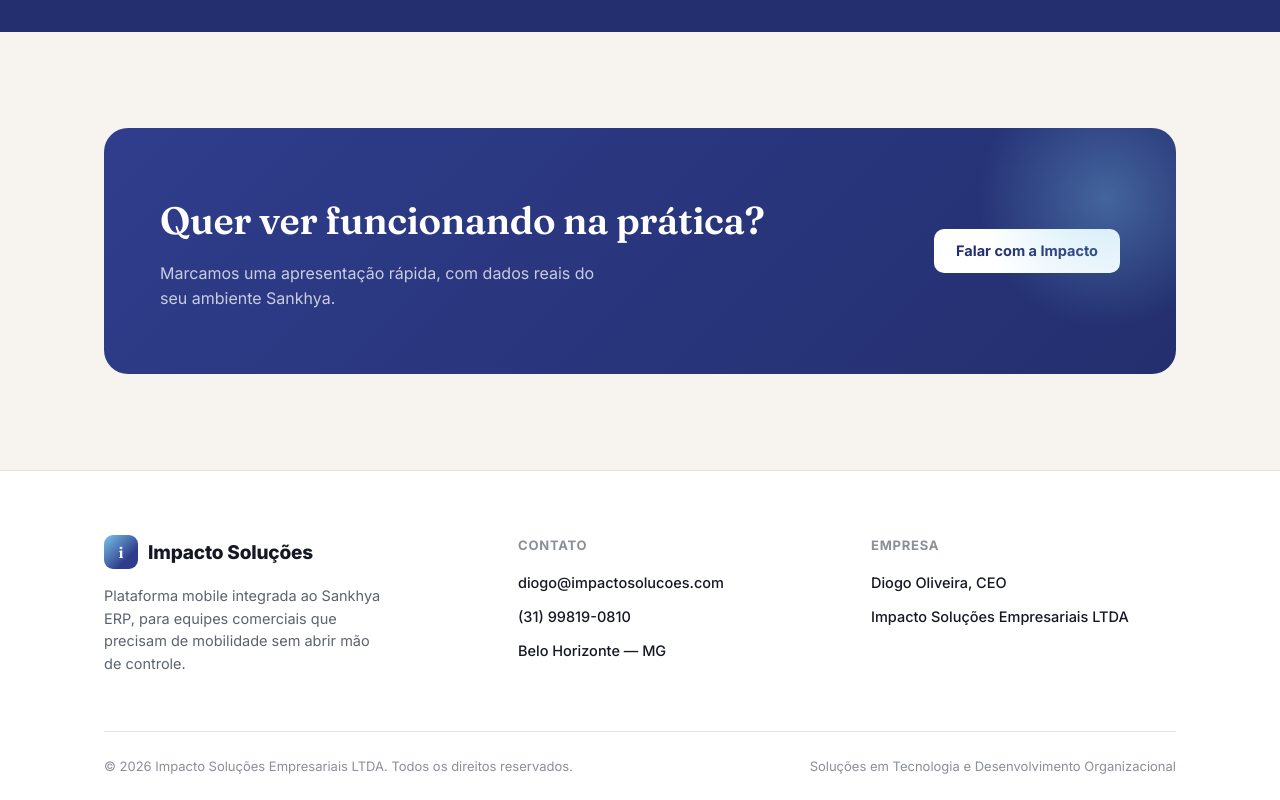
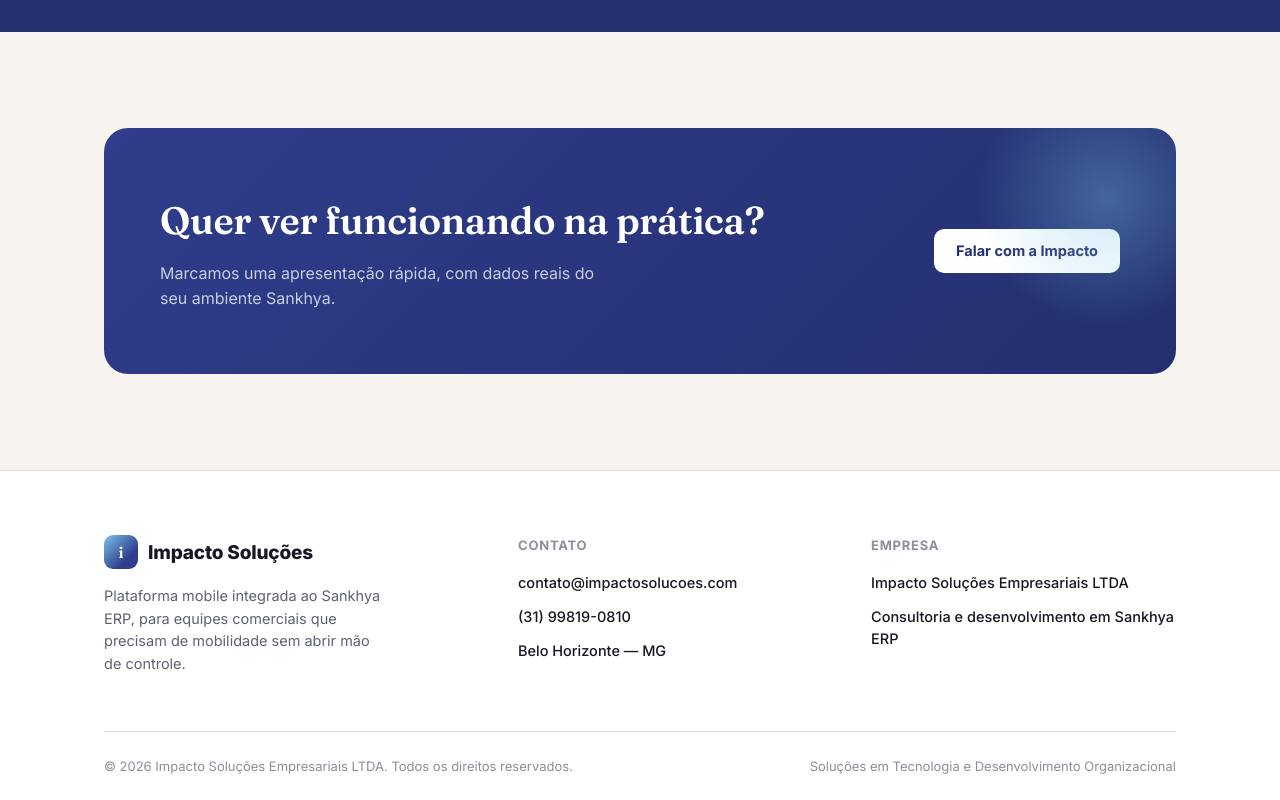
Before and after one commit to diogobruno-lab/impacto-site, a plain HTML site: page index.html in a window 1280 px wide. Shown: the part 3104-3904 px from the top of the page. Drawn offline with Linux system fonts and the light colour scheme.

Commit message:
Use institutional email and remove personal name from footer
- E-mail de contato agora é contato@impactosolucoes.com (não mais pessoal)
- Seção "Empresa" no rodapé deixa de citar nome/cargo pessoal

```diff
--- a/index.html
+++ b/index.html
@@ -347,7 +347,7 @@
         <h2>Quer ver funcionando na prática?</h2>
         <p>Marcamos uma apresentação rápida, com dados reais do seu ambiente Sankhya.</p>
       </div>
-      <a href="mailto:diogo@impactosolucoes.com?subject=Quero%20conhecer%20a%20plataforma%20Impacto" class="btn">Falar com a Impacto</a>
+      <a href="mailto:contato@impactosolucoes.com?subject=Quero%20conhecer%20a%20plataforma%20Impacto" class="btn">Falar com a Impacto</a>
     </div>
   </div>
 </section>
@@ -361,14 +361,14 @@
       </div>
       <div class="foot-col">
         <h5>Contato</h5>
-        <a href="mailto:diogo@impactosolucoes.com">diogo@impactosolucoes.com</a>
+        <a href="mailto:contato@impactosolucoes.com">contato@impactosolucoes.com</a>
         <a href="tel:+5531998190810">(31) 99819-0810</a>
         <span class="row">Belo Horizonte — MG</span>
       </div>
       <div class="foot-col">
         <h5>Empresa</h5>
-        <span class="row">Diogo Oliveira, CEO</span>
         <span class="row">Impacto Soluções Empresariais LTDA</span>
+        <span class="row">Consultoria e desenvolvimento em Sankhya ERP</span>
       </div>
     </div>
     <div class="foot-bottom">
```
